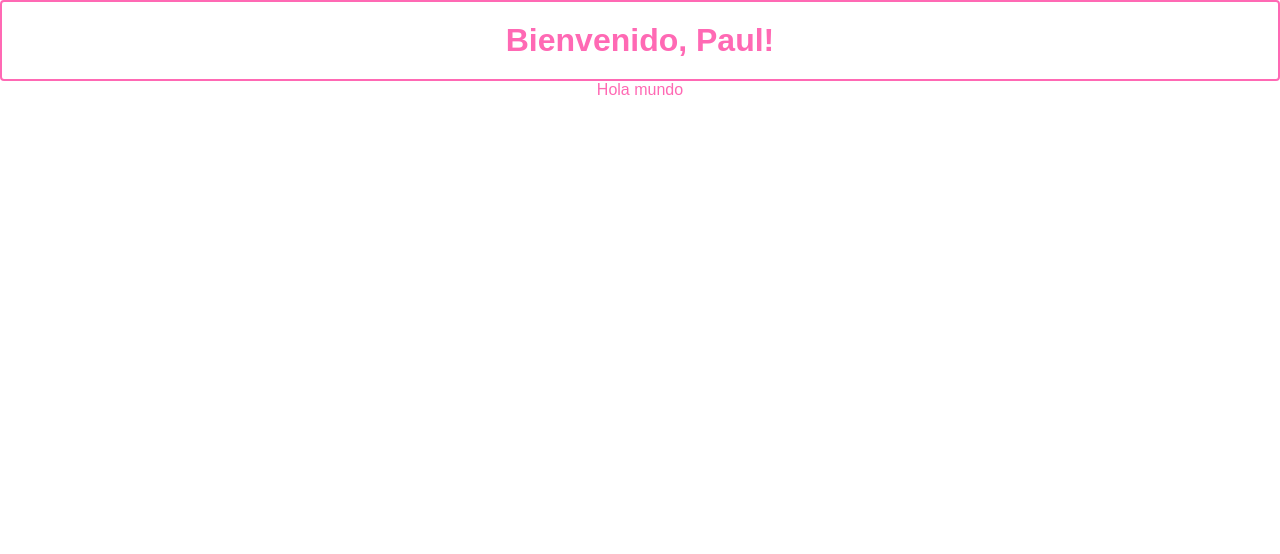
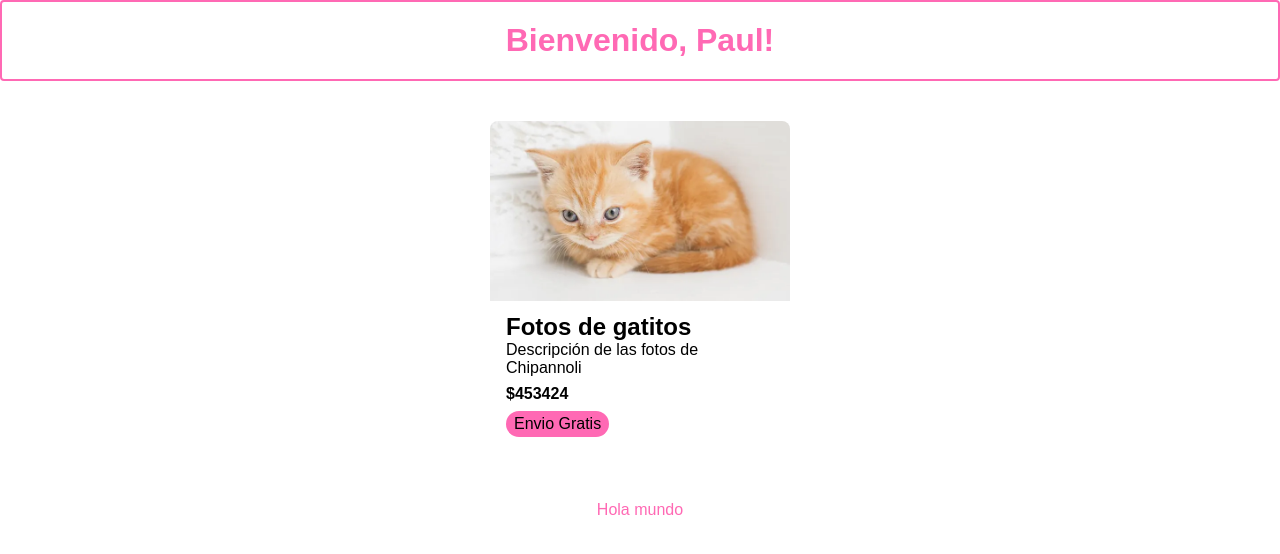
Before and after one commit to ArnoldPaul17/react-2023, a React (Create React App) app: page / in a window 1280 px wide. Shown: the top 554 px of the page. Built offline with nearby package versions, Linux system fonts and the light colour scheme.

Commit message:
aprendimos card

```diff
--- a/src/App.js
+++ b/src/App.js
@@ -1,10 +1,12 @@
 import './App.css';
 import Title from './componentes/Title';
+import Card from './componentes/Card';
 
 function App() {
   return (
     <div className="App">
       <Title nombre="Paul"/>
+      <Card/>
         Hola mundo
     </div>
   );
--- /dev/null
+++ b/src/componentes/Card.css
@@ -0,0 +1,31 @@
+.card {
+    /* temporal */
+    max-width: 300px;
+    margin: 40px auto;
+
+    color: var(--negro);
+    border-radius: 8px;
+    border: 1px solid var(--gris-oscuro);
+    text-align: left;
+}
+.card img {
+    border-radius: 8px 8px 0 0;
+}
+.card-info {
+    padding: 8px 16px 24px;
+}
+.descripcion {
+    color: var(--gris-oscuro);
+    margin-bottom: 8px;
+}
+.precio {
+    font-weight: bold;
+    color: var(--negro);
+    margin-bottom: 8px;
+}
+.envio {
+    background-color: var(--rosa);
+    padding: 4px 8px;
+    border-radius: 20px;
+    display: inline-block;
+}
--- /dev/null
+++ b/src/componentes/Card.js
@@ -0,0 +1,29 @@
+import './Card.css';
+
+export default function Card () {
+    const producto = {
+        imagen: 'images/gatitos.jpg',
+        titulo: 'Fotos de gatitos',
+        descripcion: 'Descripción de las fotos de Chipannoli',
+        precio: 453424,
+        envio: true
+    }
+
+    return (
+        <div className="card">
+            <img src={producto.imagen} alt="" />
+            <div className="card-info">
+                <h2>{producto.titulo}</h2>
+                <p className='descripcion'>
+                    {producto.descripcion}
+                </p>
+                <div className="card-info-detalles">
+                    <p className='precio'>${producto.precio}</p>
+                    {producto.envio &&
+                    <p className='envio'>Envio Gratis</p>
+                    }
+                </div>
+            </div>
+        </div>
+    )
+}
```
Also changed, not shown: public/images/gatitos.jpg (added).
